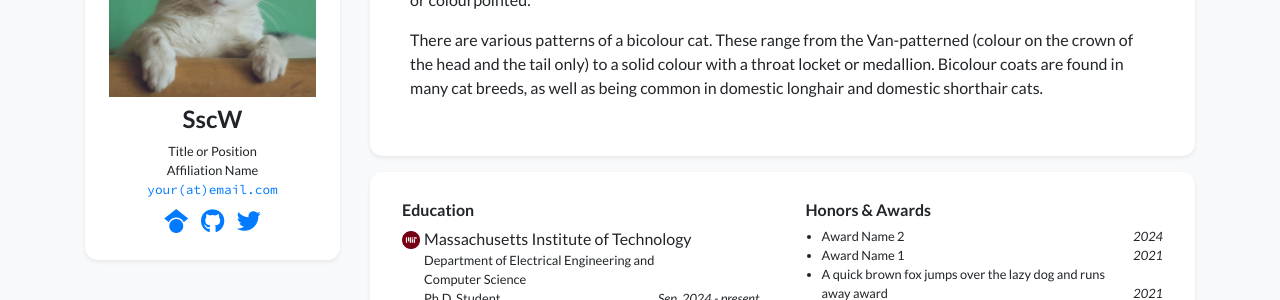
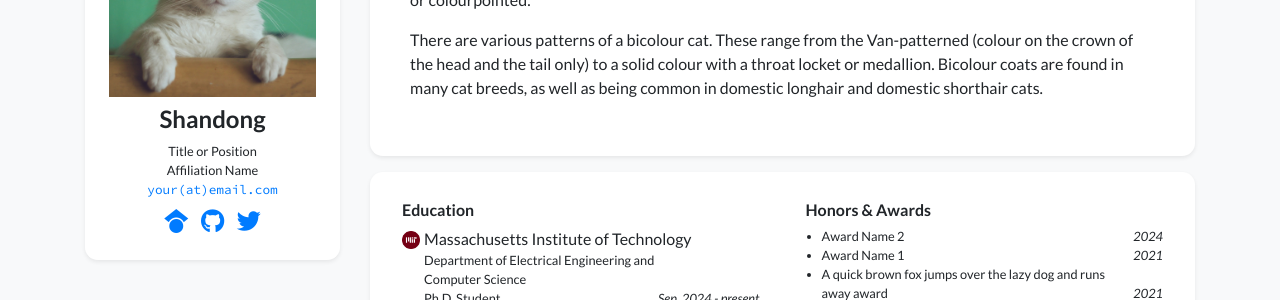
Before and after one commit to shuaichaosong/shuaichaosong.github.io, a Jekyll site: the page built from index.html, in a window 1280 px wide. Shown: the part 214-514 px from the top of the page. Built offline with Jekyll 4.4.1, drawn with Linux system fonts in a browser that asks for light colours; nearby versions of some CDN libraries; a style sheet for code colours, icons or effects is not loaded.

Commit message:
Initial setup: updated personal info and publications

```diff
--- a/_data/profile.yml
+++ b/_data/profile.yml
@@ -1,4 +1,4 @@
-primary_name: "SscW"
+primary_name: "Shandong"
 secondary_name: ""
 navbar_name: "Your Name"
 
```
